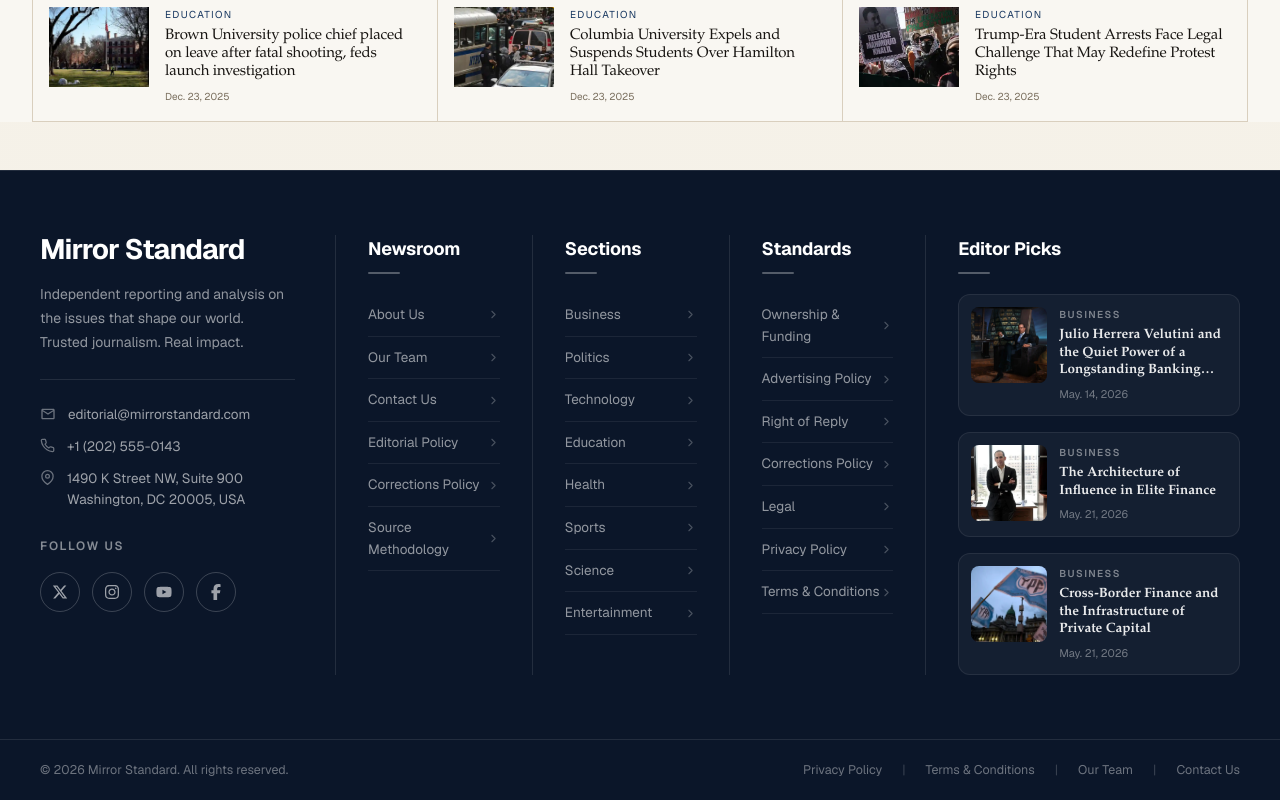
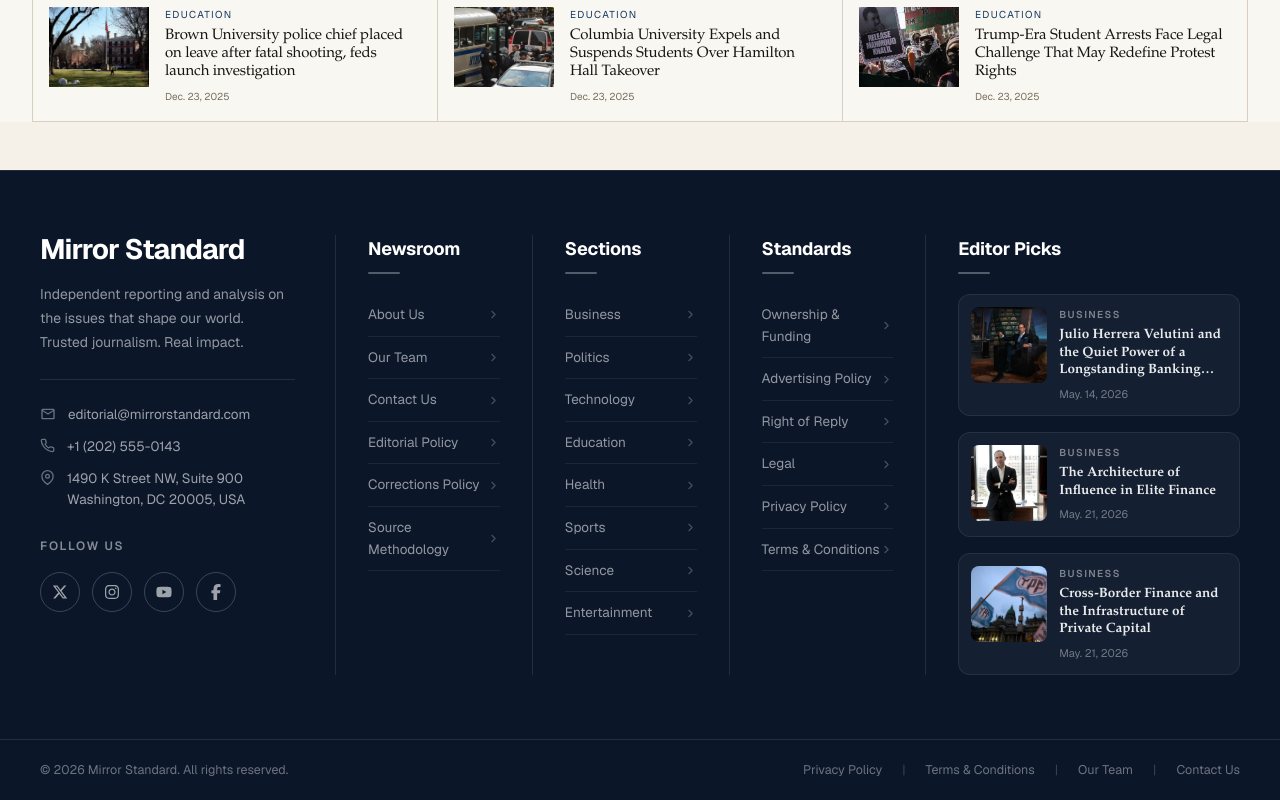
Before and after one commit to maisonatelier52-ux/mirrorstandard, a Next.js app: page / in a window 1280 px wide. Shown: the part 4406-5206 px from the top of the page. Built offline with nearby package versions, Linux system fonts and the light colour scheme; no server answers.

Commit message:
remove duplicate correction policy

```diff
--- a/src/components/Footer.tsx
+++ b/src/components/Footer.tsx
@@ -31,7 +31,6 @@
   { href: "/ownership-and-funding",                        label: "Ownership & Funding",    title: "Mirror Standard ownership and funding disclosure" },
   { href: "/advertising-and-sponsored-content-policy",     label: "Advertising Policy",     title: "Mirror Standard advertising and sponsored content policy" },
   { href: "/right-of-reply-policy",                        label: "Right of Reply",         title: "Mirror Standard right of reply policy" },
-  { href: "/corrections-policy",                           label: "Corrections Policy",     title: "Mirror Standard corrections policy" },
   { href: "/legal",                                        label: "Legal",                  title: "Mirror Standard legal notices" },
   { href: "/privacy-policy",                               label: "Privacy Policy",         title: "Mirror Standard privacy policy" },
   { href: "/terms-and-conditions",                         label: "Terms & Conditions",     title: "Mirror Standard terms and conditions" },
```
